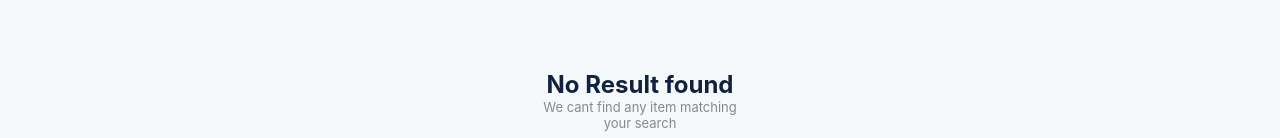
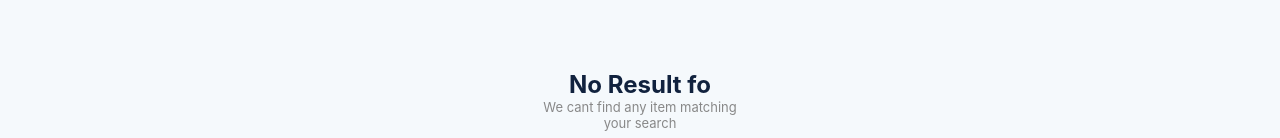
Before and after one commit to iamdkcoder/ekeeda-search-page, a plain HTML site: page index.html in a window 1280 px wide. Shown: the part 180-318 px from the top of the page. Drawn offline with nearby package versions, Linux system fonts and the light colour scheme.

Commit message:
checking

```diff
--- a/index.html
+++ b/index.html
@@ -33,7 +33,7 @@
     </nav>
     <div class="message">
       <div class="text">
-        <h1>No Result found</h1>
+        <h1>No Result fo</h1>
         <p>We cant find any item matching your search</p>
       </div>
       <img src="search.svg" alt="" />
```
